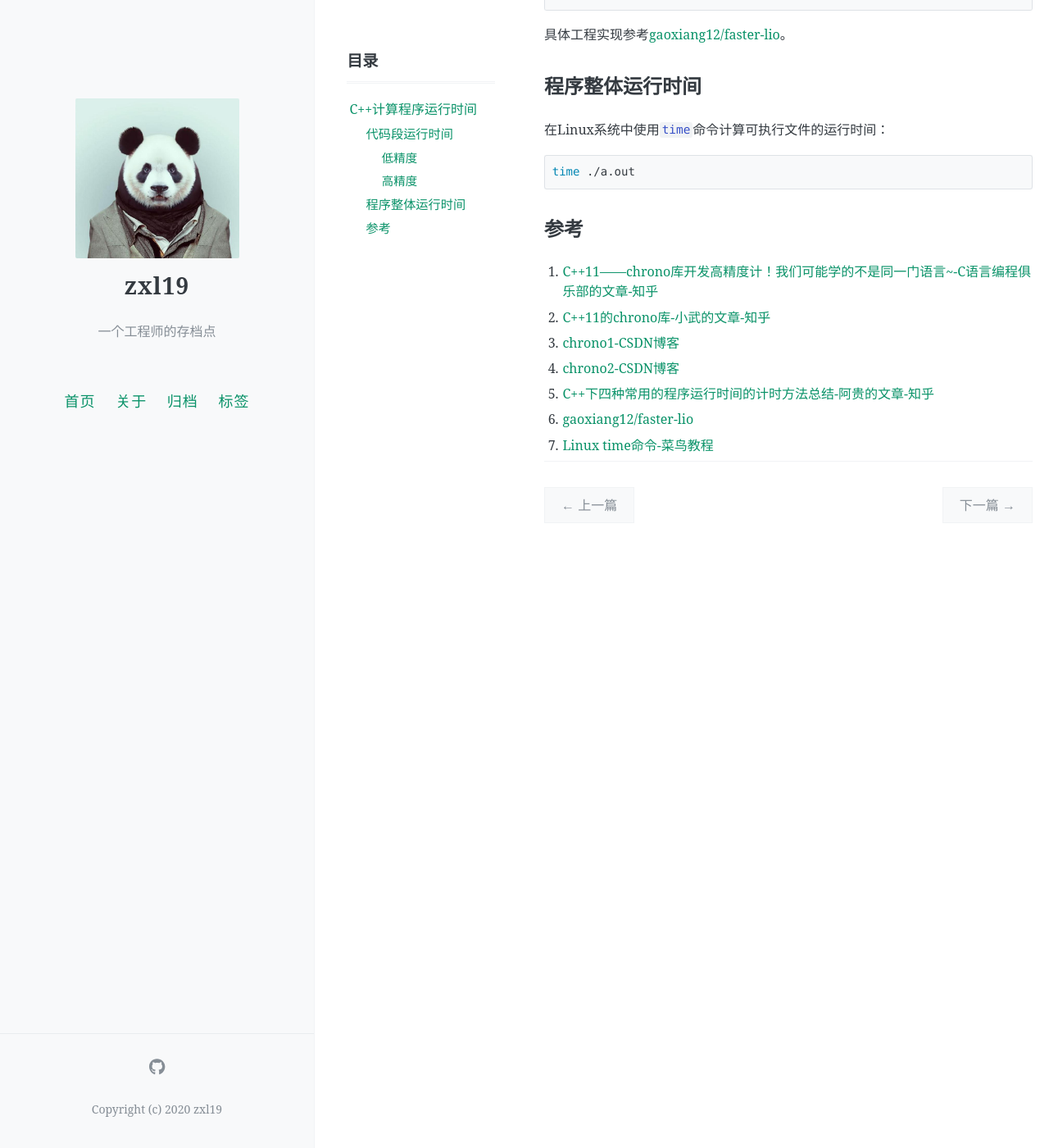
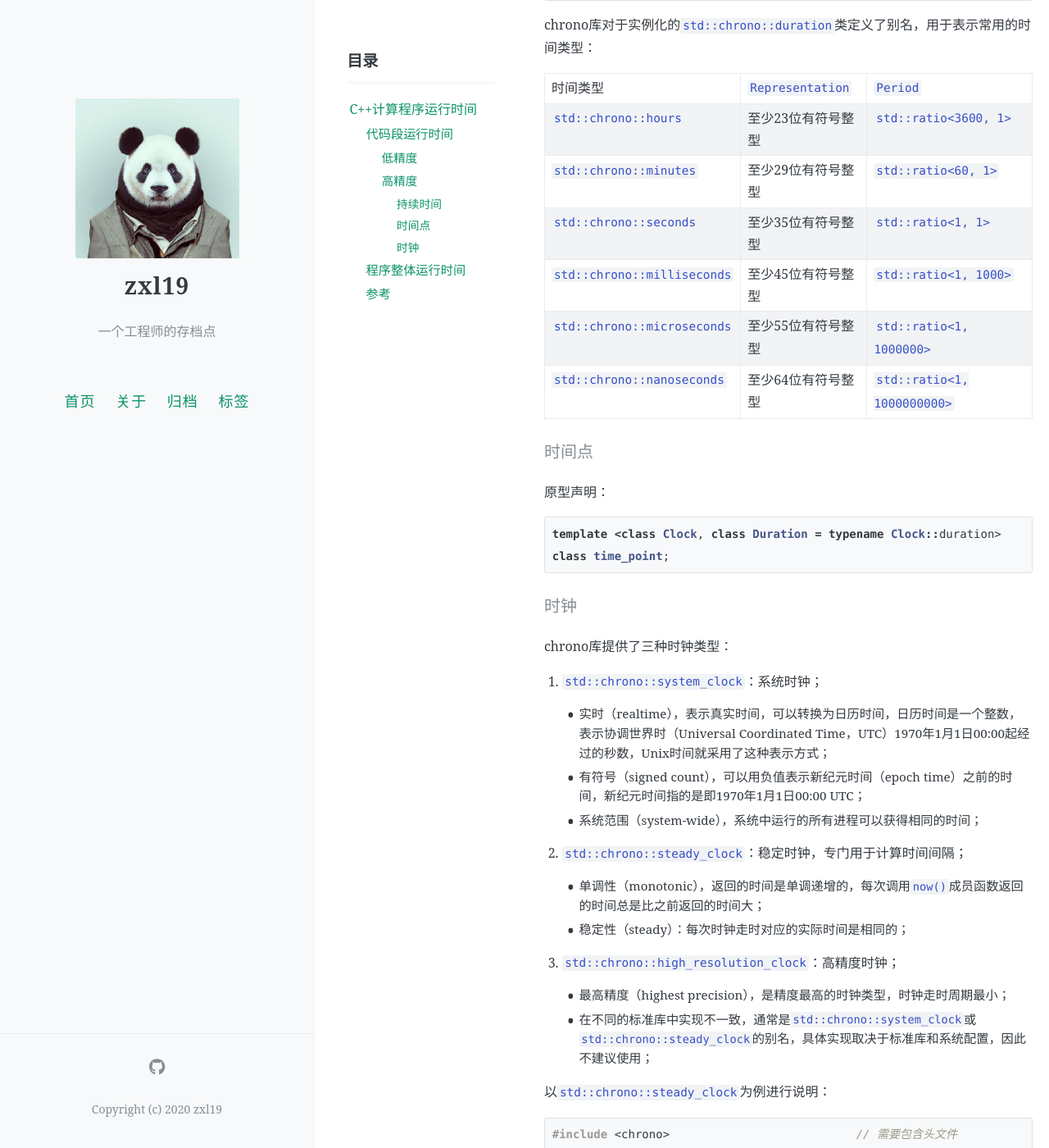
Before and after one commit to zxl19/zxl19.github.io, a Jekyll site: the page built from _posts/2021-06-02-cpp-time.md, in a window 1280 px wide and 1400 px high, scrolled down 950 px. Shown: the whole window at 82% size. Built offline with Jekyll 4.4.1, drawn with Linux system fonts in a browser that asks for light colours; comment, search, counter and statistics services are not loaded; before the commit the page ends 1628 px from its top, so only the background shows below that; some of the changed text lies outside the part shown.

Commit message:
Update Posts

````diff
--- a/_posts/2021-06-02-cpp-time.md
+++ b/_posts/2021-06-02-cpp-time.md
@@ -28,20 +28,76 @@ std::cout << "Spent " << double(end - start) / CLOCKS_PER_SEC << " seconds." <<
 
 ### 高精度
 
-以`std::chrono::high_resolution_clock`为例进行说明：
+C++11引入chrono库，用于精确计算程序运行时间，chrono库定义了三个重要概念：
+
+1. 持续时间（durations）；
+2. 时间点（time points）；
+3. 时钟（clocks）；
+
+#### 持续时间
+
+原型声明：
 
 ```cpp
-#include <chrono>           // 需要包含头文件
+template <class Representation, class Period = ratio<1>>
+class duration;
+```
 
-std::chrono::high_resolution_clock::time_point start = std::chrono::high_resolution_clock::now();   // 开始时间
+chrono库对于实例化的`std::chrono::duration`类定义了别名，用于表示常用的时间类型：
+
+| 时间类型 | `Representation` | `Period` |
+| :--- | :--- | :--- |
+| `std::chrono::hours` | 至少23位有符号整型 | `std::ratio<3600, 1>` |
+| `std::chrono::minutes` | 至少29位有符号整型 | `std::ratio<60, 1>` |
+| `std::chrono::seconds` | 至少35位有符号整型 | `std::ratio<1, 1>` |
+| `std::chrono::milliseconds` | 至少45位有符号整型 | `std::ratio<1, 1000>` |
+| `std::chrono::microseconds` | 至少55位有符号整型 | `std::ratio<1, 1000000>` |
+| `std::chrono::nanoseconds` | 至少64位有符号整型 | `std::ratio<1, 1000000000>` |
+
+#### 时间点
+
+原型声明：
+
+```cpp
+template <class Clock, class Duration = typename Clock::duration>
+class time_point;
+```
+
+#### 时钟
+
+chrono库提供了三种时钟类型：
+
+1. `std::chrono::system_clock`：系统时钟；
+
+    - 实时（realtime），表示真实时间，可以转换为日历时间，日历时间是一个整数，表示协调世界时（Universal Coordinated Time，UTC）1970年1月1日00:00起经过的秒数，Unix时间就采用了这种表示方式；
+    - 有符号（signed count），可以用负值表示新纪元时间（epoch time）之前的时间，新纪元时间指的是即1970年1月1日00:00 UTC；
+    - 系统范围（system-wide），系统中运行的所有进程可以获得相同的时间；
+
+2. `std::chrono::steady_clock`：稳定时钟，专门用于计算时间间隔；
+
+    - 单调性（monotonic），返回的时间是单调递增的，每次调用`now()`成员函数返回的时间总是比之前返回的时间大；
+    - 稳定性（steady）：每次时钟走时对应的实际时间是相同的；
+
+3. `std::chrono::high_resolution_clock`：高精度时钟；
+
+    - 最高精度（highest precision），是精度最高的时钟类型，时钟走时周期最小；
+    - 在不同的标准库中实现不一致，通常是`std::chrono::system_clock`或`std::chrono::steady_clock`的别名，具体实现取决于标准库和系统配置，因此不建议使用；
+
+以`std::chrono::steady_clock`为例进行说明：
+
+```cpp
+#include <chrono>                           // 需要包含头文件
+
+std::chrono::steady_clock::time_point start = std::chrono::steady_clock::now();     // 开始时间
 // do something
-std::chrono::high_resolution_clock::time_point end = std::chrono::high_resolution_clock::now();     // 结束时间
-std::chrono::microseconds duration =
-    std::chrono::duration_cast<std::chrono::microseconds>(end - start); // 单位：ms
+std::chrono::steady_clock::time_point end = std::chrono::steady_clock::now();       // 结束时间
+std::chrono::milliseconds duration = std::chrono::duration_cast<std::chrono::milliseconds>(
+    end - start);                           // 计算开始时间和结束时间之间用std::chrono::milliseconds表示的持续时间
+double period_count = duration.count();     // 计算用std::chrono::milliseconds表示的持续时间中有多少个周期
 std::cout << "Spent "
-          << double(duration.count()) * std::chrono::microseconds::period::num /
-                 std::chrono::microseconds::period::den
-          << " seconds." << std::endl;  // 输出时间（单位：s）
+          << period_count * std::chrono::milliseconds::period::num / std::chrono::milliseconds::period::den
+          << " seconds." << std::endl;                                              // 使用周期数量和每个周期对应的时间计算运行时间（单位：s）
+std::cout << "Spent " << period_count << " milliseconds." << std::endl;             // 使用周期数量直接输出时间（单位：ms）
 ```
 
 具体工程实现参考[gaoxiang12/faster-lio](https://github.com/gaoxiang12/faster-lio)。
````
Also changed, not shown: _posts/2021-06-01-cpp-library.md (+9 -8 lines), _posts/2021-09-03-sophus-note.md (+18 -15 lines), _posts/2022-11-12-cpp-pause.md (+2 -2 lines).
